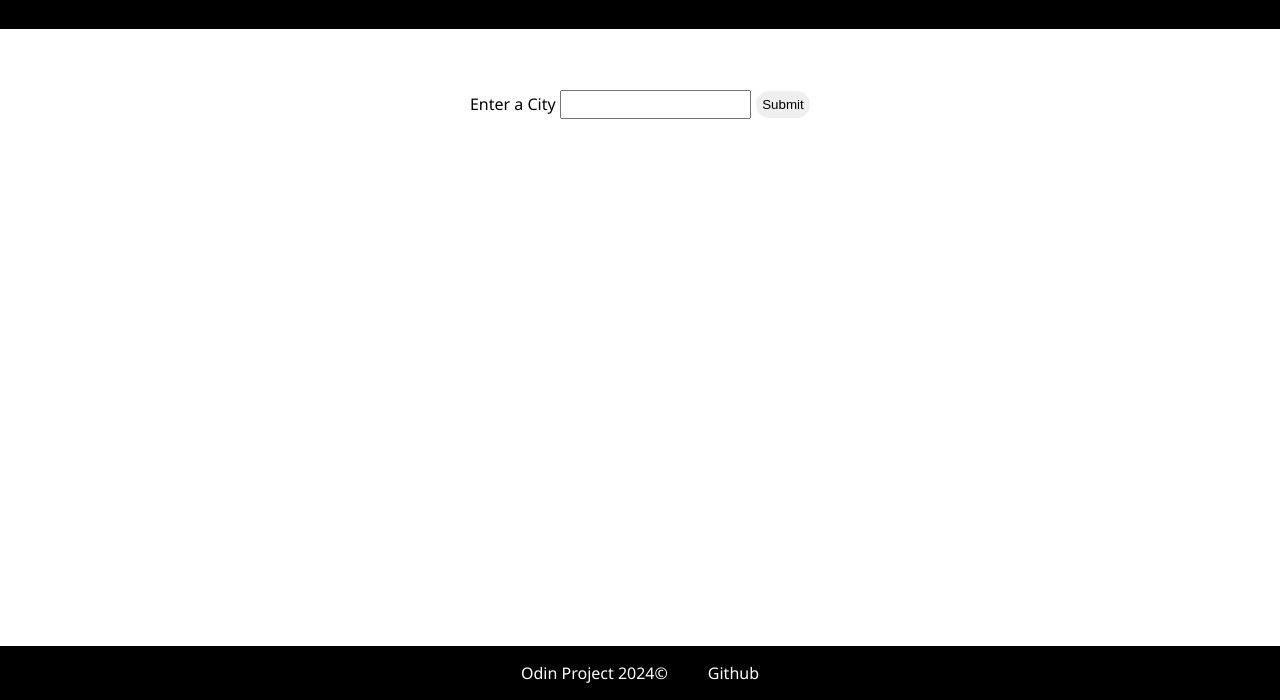
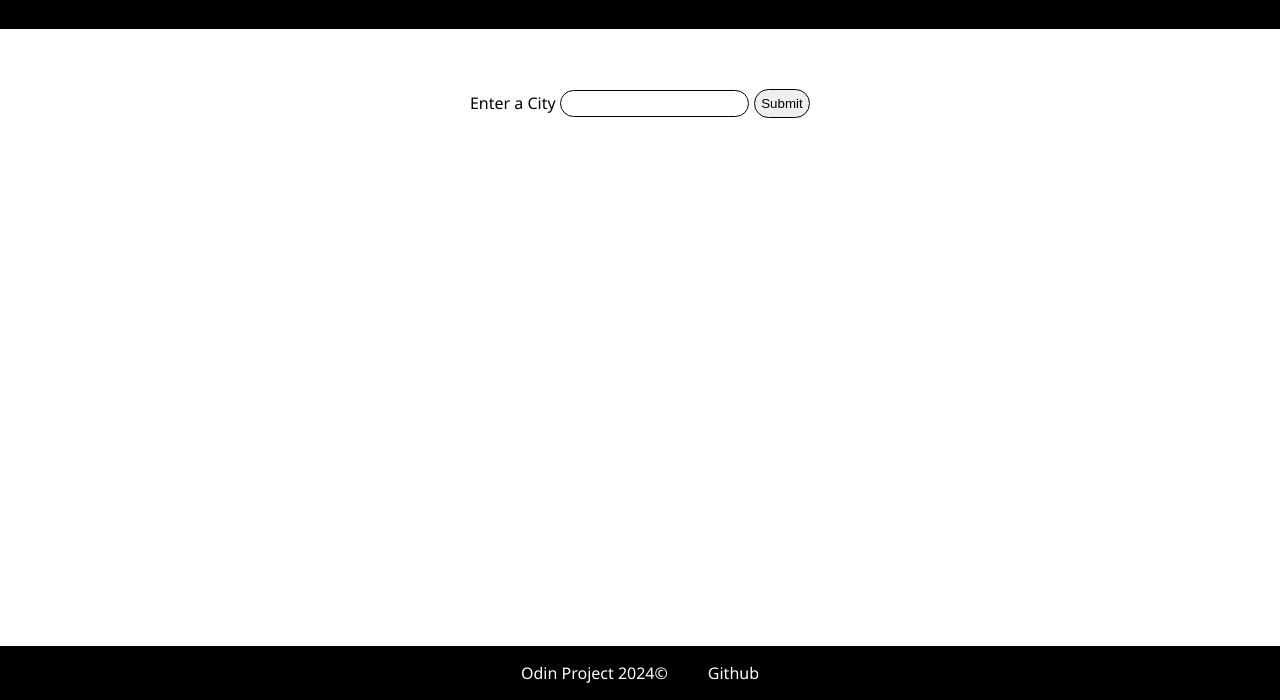
Before and after one commit to syedubaid11/weatherapp, a website: page docs/index.html in a window 1280 px wide. Shown: the part 100-800 px from the top of the page. Drawn offline with Linux system fonts and the light colour scheme.

Commit message:
css changes commit

```diff
--- a/docs/style.css
+++ b/docs/style.css
@@ -52,9 +52,12 @@ body{
 #cityname{
     margin:0.3rem;
     padding:0.3rem;
+    border-radius: 5rem;
+    border:solid black 0.11rem;
+
 }
 #submitcityname{
-    border:none;
+    border:solid black 0.11rem;
     padding:0.4rem;
     border-radius:5rem;
 }
```
Also changed, not shown: docs/index.html (+1 -1 lines).
